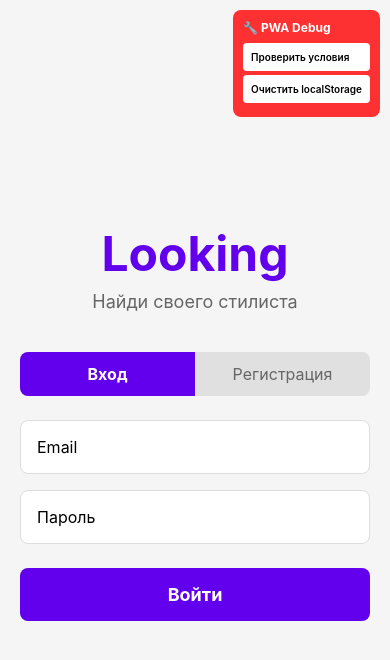
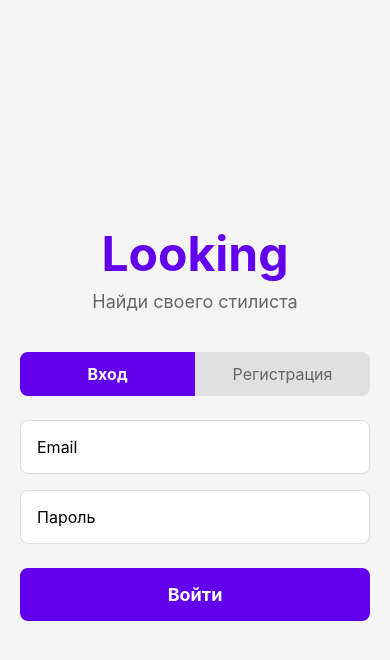
Before and after one commit to yarponomarevdev/looking-app, a React Native app: screen / in a window 390 px wide. Shown: the top 660 px of the page. Built offline with nearby package versions, Linux system fonts and the light colour scheme; no server answers.

Commit message:
Remove TestPrompt component from App and streamline InstallPrompt by eliminating unnecessary logging and conditions for mobile device checks.

```diff
--- a/App.tsx
+++ b/App.tsx
@@ -12,7 +12,6 @@ import AppNavigator from './src/navigation/AppNavigator';
 import { supabase } from './src/lib/supabase';
 import { AlertProvider } from './src/components/alert/AlertProvider';
 import { InstallPrompt } from './src/components/pwa/install-prompt';
-import { TestPrompt } from './src/components/pwa/test-prompt';
 
 export default function App() {
   const { loading, initialize } = useAuthStore();
@@ -92,7 +91,6 @@ export default function App() {
     <AlertProvider>
       <AppNavigator />
       <InstallPrompt />
-      <TestPrompt />
       <StatusBar style="auto" />
     </AlertProvider>
   );
--- a/src/components/pwa/install-prompt.tsx
+++ b/src/components/pwa/install-prompt.tsx
@@ -35,16 +35,11 @@ export function InstallPrompt() {
     // Только для веб-платформы
     if (Platform.OS !== 'web') return;
 
-    console.log('[PWA Install] Инициализация компонента');
-
-    // Проверка iOS
+    // Проверка iOS и Android
     const userAgent = window.navigator.userAgent.toLowerCase();
     const isIOSDevice = /iphone|ipad|ipod/.test(userAgent);
     const isMobileAndroid = /android/.test(userAgent);
     const isMobile = isIOSDevice || isMobileAndroid;
-
-    console.log('[PWA Install] User Agent:', userAgent);
-    console.log('[PWA Install] iOS:', isIOSDevice, '| Android:', isMobileAndroid, '| Mobile:', isMobile);
 
     setIsIOS(isIOSDevice);
 
@@ -54,13 +49,8 @@ export function InstallPrompt() {
       window.matchMedia('(display-mode: standalone)').matches;
     setIsStandalone(isInStandaloneMode);
 
-    console.log('[PWA Install] Standalone режим:', isInStandaloneMode);
-
     // Если уже установлено, не показываем промпт
-    if (isInStandaloneMode) {
-      console.log('[PWA Install] Приложение уже установлено, промпт не показываем');
-      return;
-    }
+    if (isInStandaloneMode) return;
 
     // Проверяем, был ли промпт уже показан ранее (и не прошло ли 30 дней)
     const dismissedTimeStr = localStorage.getItem('pwa-install-dismissed');
@@ -69,30 +59,23 @@ export function InstallPrompt() {
       const currentTime = new Date().getTime();
 
       if (currentTime < dismissedTime) {
-        console.log('[PWA Install] Промпт был закрыт ранее, не показываем до:', new Date(dismissedTime));
         return;
       } else {
         // Время прошло, очищаем флаг
-        console.log('[PWA Install] Время ожидания прошло, очищаем флаг');
         localStorage.removeItem('pwa-install-dismissed');
       }
     }
 
     // Показываем только на мобильных устройствах
-    if (!isMobile) {
-      console.log('[PWA Install] Не мобильное устройство, промпт не показываем');
-      return;
-    }
+    if (!isMobile) return;
 
     // Для Android: слушаем событие beforeinstallprompt
     const handleBeforeInstallPrompt = (e: Event) => {
-      console.log('[PWA Install] Событие beforeinstallprompt получено (Android)');
       e.preventDefault();
       setDeferredPrompt(e as BeforeInstallPromptEvent);
 
       // Показываем промпт через 2 секунды после загрузки
       setTimeout(() => {
-        console.log('[PWA Install] Показываем Android промпт');
         setShowPrompt(true);
       }, 2000);
     };
@@ -101,9 +84,7 @@ export function InstallPrompt() {
 
     // Для iOS: показываем через 2 секунды с анимацией стрелки
     if (isIOSDevice) {
-      console.log('[PWA Install] iOS устройство, показываем промпт через 2 сек');
       setTimeout(() => {
-        console.log('[PWA Install] Показываем iOS промпт');
         setShowPrompt(true);
         startBounceAnimation();
       }, 2000);
--- a/src/components/pwa/test-prompt.tsx
+++ /dev/null
@@ -1,81 +0,0 @@
-/**
- * Тестовая утилита для PWA Install Prompt
- * Добавьте этот компонент временно для отладки на мобильном
- */
-
-import React from 'react';
-import { View, Text, TouchableOpacity, StyleSheet, Platform } from 'react-native';
-
-export function TestPrompt() {
-  if (Platform.OS !== 'web') return null;
-
-  const handleClearStorage = () => {
-    localStorage.removeItem('pwa-install-dismissed');
-    alert('localStorage очищен! Перезагрузите страницу.');
-  };
-
-  const handleCheckConditions = () => {
-    const userAgent = window.navigator.userAgent.toLowerCase();
-    const isIOS = /iphone|ipad|ipod/.test(userAgent);
-    const isAndroid = /android/.test(userAgent);
-    const isStandalone =
-      ('standalone' in window.navigator && (window.navigator as any).standalone) ||
-      window.matchMedia('(display-mode: standalone)').matches;
-    const dismissed = localStorage.getItem('pwa-install-dismissed');
-
-    const info = `
-📱 User Agent: ${userAgent}
-
-✓ iOS: ${isIOS}
-✓ Android: ${isAndroid}
-✓ Standalone: ${isStandalone}
-✓ Dismissed: ${dismissed ? new Date(parseInt(dismissed)).toLocaleString() : 'Нет'}
-
-Platform.OS: ${Platform.OS}
-    `;
-
-    alert(info);
-    console.log(info);
-  };
-
-  return (
-    <View style={styles.container}>
-      <Text style={styles.title}>🔧 PWA Debug</Text>
-      <TouchableOpacity style={styles.button} onPress={handleCheckConditions}>
-        <Text style={styles.buttonText}>Проверить условия</Text>
-      </TouchableOpacity>
-      <TouchableOpacity style={styles.button} onPress={handleClearStorage}>
-        <Text style={styles.buttonText}>Очистить localStorage</Text>
-      </TouchableOpacity>
-    </View>
-  );
-}
-
-const styles = StyleSheet.create({
-  container: {
-    position: 'absolute',
-    top: 10,
-    right: 10,
-    backgroundColor: 'rgba(255, 0, 0, 0.8)',
-    padding: 10,
-    borderRadius: 8,
-    zIndex: 9999,
-  },
-  title: {
-    color: '#fff',
-    fontSize: 12,
-    fontWeight: 'bold',
-    marginBottom: 8,
-  },
-  button: {
-    backgroundColor: '#fff',
-    padding: 8,
-    borderRadius: 4,
-    marginBottom: 4,
-  },
-  buttonText: {
-    color: '#000',
-    fontSize: 10,
-    fontWeight: '600',
-  },
-});
```
